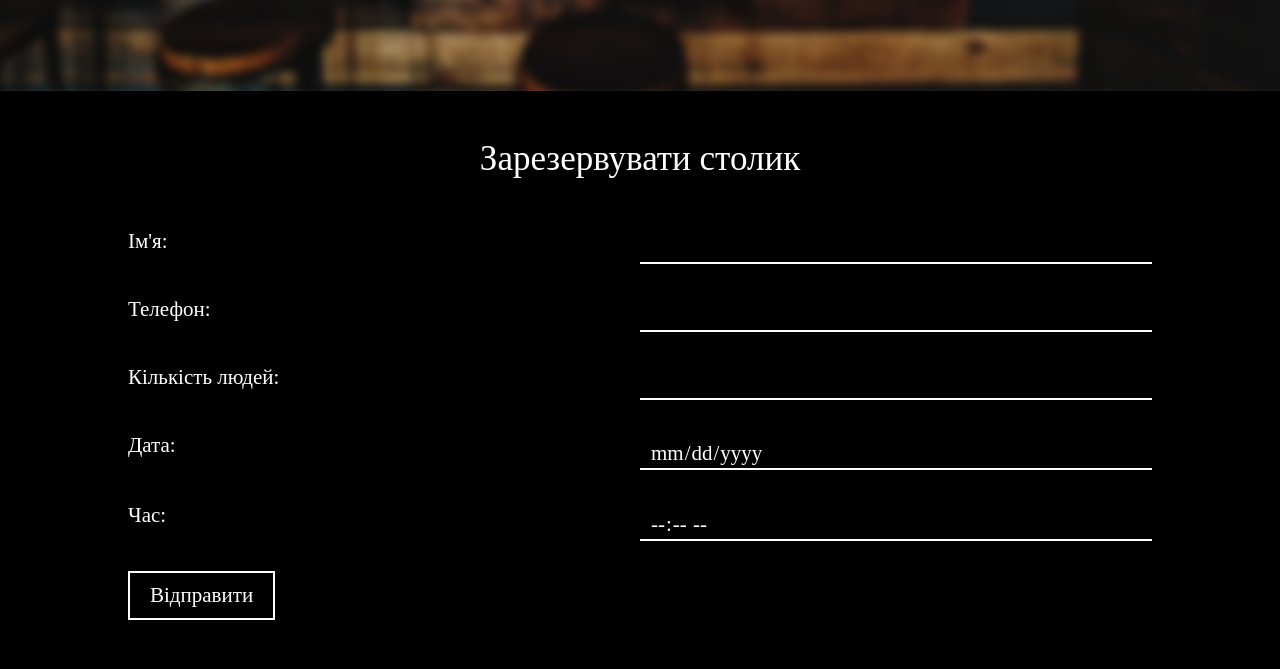
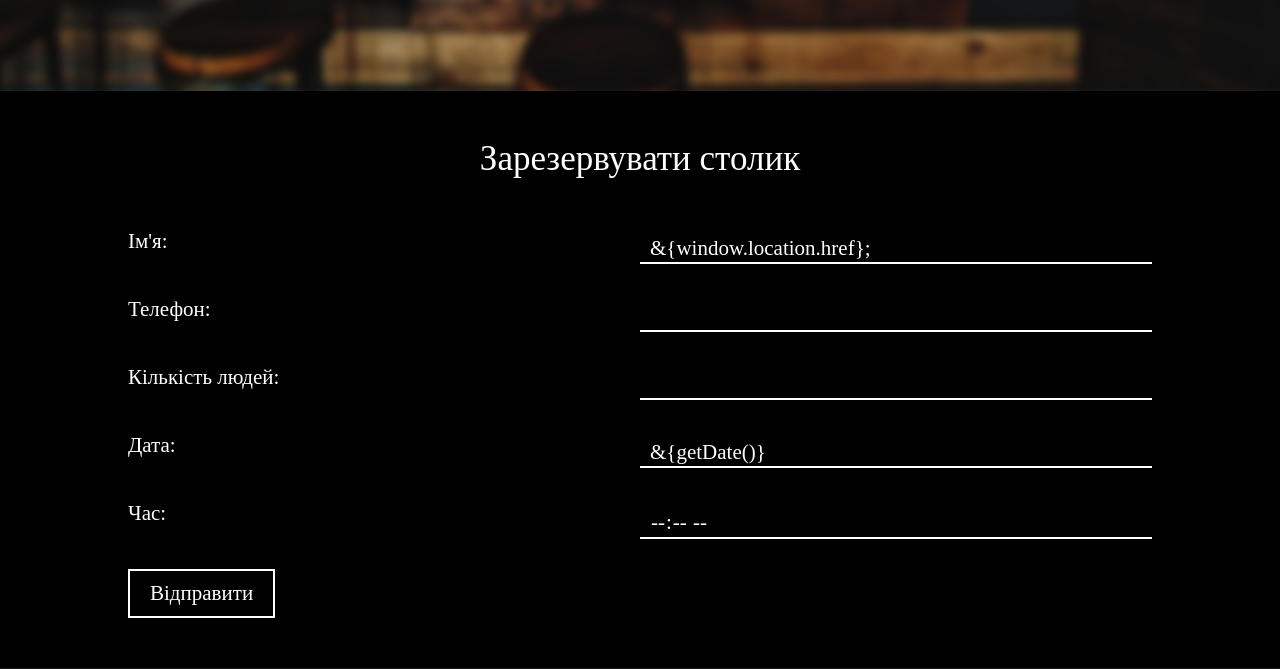
Before and after one commit to trofim0904/WebSiteForRestaurant, a PHP site: page /reserv.html in a window 1280 px wide. Shown: the part 709-1378 px from the top of the page. Run offline with PHP 8.4, Linux system fonts and the light colour scheme; some web fonts are replaced.

Commit message:
add some js for lab4

```diff
--- /dev/null
+++ b/js/date_time.js
@@ -0,0 +1,15 @@
+function getDate(){
+    return(formatDate(new Date));
+}
+function formatDate(date) {
+
+    var dd = date.getDate();
+    if (dd < 10) dd = '0' + dd;
+
+    var mm = date.getMonth() + 1;
+    if (mm < 10) mm = '0' + mm;
+
+    var yy = date.getFullYear();
+
+    return yy + '-' + mm + '-' + dd;
+}
--- a/menu.html
+++ b/menu.html
@@ -28,7 +28,7 @@
 
             <h1><p>ресторан</p>Sopilka</h1>
             <div class="center-button">
-                <a href="reserv.html#reserv-table">Замовити столик</a>
+                <a href="JavaScript: let isGo = confirm('Ви дійсно хочете замовити столик?'); if(isGo){window.location.href = 'reserv.html#reserv-table'};">Замовити столик</a>
             </div>
         </div>
     </header>
--- a/reserv.html
+++ b/reserv.html
@@ -11,6 +11,7 @@
     <link href="https://stackpath.bootstrapcdn.com/font-awesome/4.7.0/css/font-awesome.min.css" rel="stylesheet">
     <title>Резервування. Ресторан Sopilka</title>
 </head>
+<script type="text/javascript" src="js/date_time.js"></script>
 <body>
     <header>
         <nav>
@@ -28,7 +29,7 @@
 
             <h1><p>ресторан</p>Sopilka</h1>
             <div class="center-button">
-                <a href="reserv.html#reserv-table">Замовити столик</a>
+                <a href="JavaScript: let isGo = confirm('Ви дійсно хочете замовити столик?'); if(isGo){window.location.href = 'reserv.html#reserv-table'};">Замовити столик</a>
             </div>
         </div>
     </header>
@@ -38,7 +39,7 @@
             <form id="reserv-table">
                 <section>
                     <label for="name">Ім'я:</label>
-                    <input id="name" type="text">
+                    <input id="name"  value="&{window.location.href};">
                 </section>
                 <section>
                     <label for="phone">Телефон:</label>
@@ -50,7 +51,7 @@
                 </section>
                 <section>
                     <label for="date">Дата:</label>
-                    <input id="date" type="date">
+                    <input id="date" value="&{getDate()}">
                 </section>
                 <section>
                     <label for="time">Час:</label>
@@ -80,6 +81,9 @@
 
     </footer>
     <script src="https://code.jquery.com/jquery-3.4.1.js"></script>
+
+
     <script type="text/javascript" src="js/navbar.js"></script>
+
 </body>
 </html>
```
Also changed, not shown: index.html (+5 -2 lines), js/menuaction.js (line endings or trailing spaces), style/header.css (line endings or trailing spaces).
